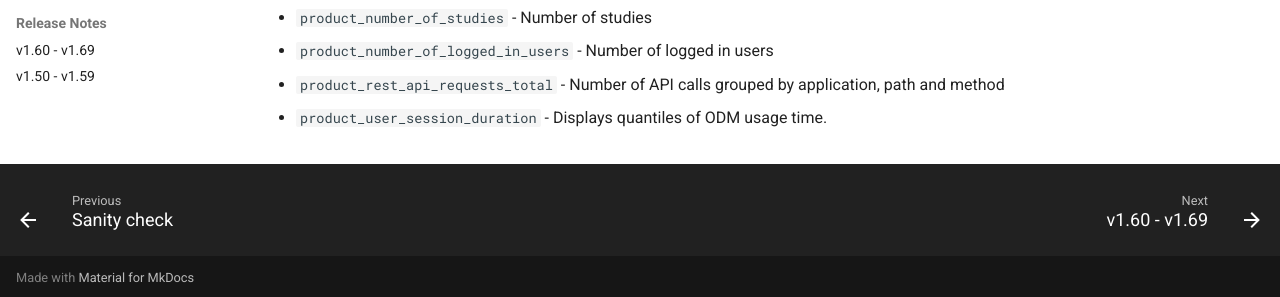
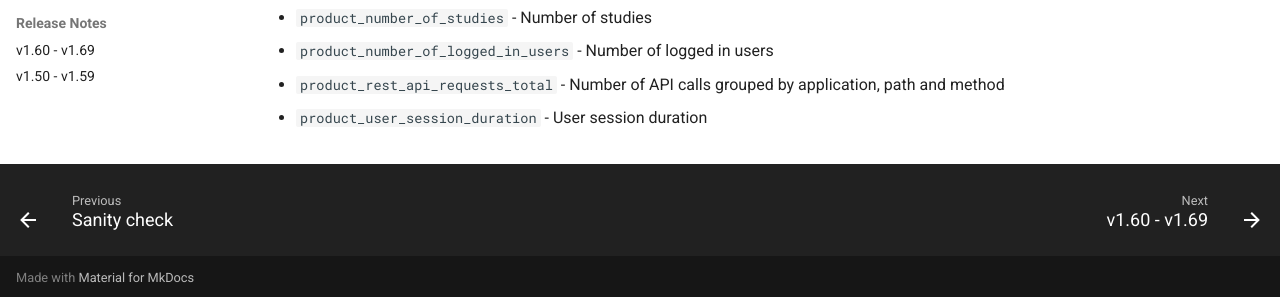
Before and after one commit to genestack/admin-docs, an MkDocs documentation site: the page built from docs/home/other/telemetry.md, in a window 1280 px wide and 1126 px high. Shown: the part 826-1123 px from the top of the window. Built offline with MkDocs 1.6.1 and Material for MkDocs 9.7.7, drawn with Linux system fonts in a browser that asks for light colours; the version menu is left out.

Commit message:
ODM-12551 Corrected the wording

```diff
--- a/docs/home/other/telemetry.md
+++ b/docs/home/other/telemetry.md
@@ -32,4 +32,4 @@ In addition to technical metrics, we collect anonymized product usage data to be
 
 - `product_rest_api_requests_total` - Number of API calls grouped by application, path and method
 
-- `product_user_session_duration` - Displays quantiles of ODM usage time.
+- `product_user_session_duration` - User session duration
```
